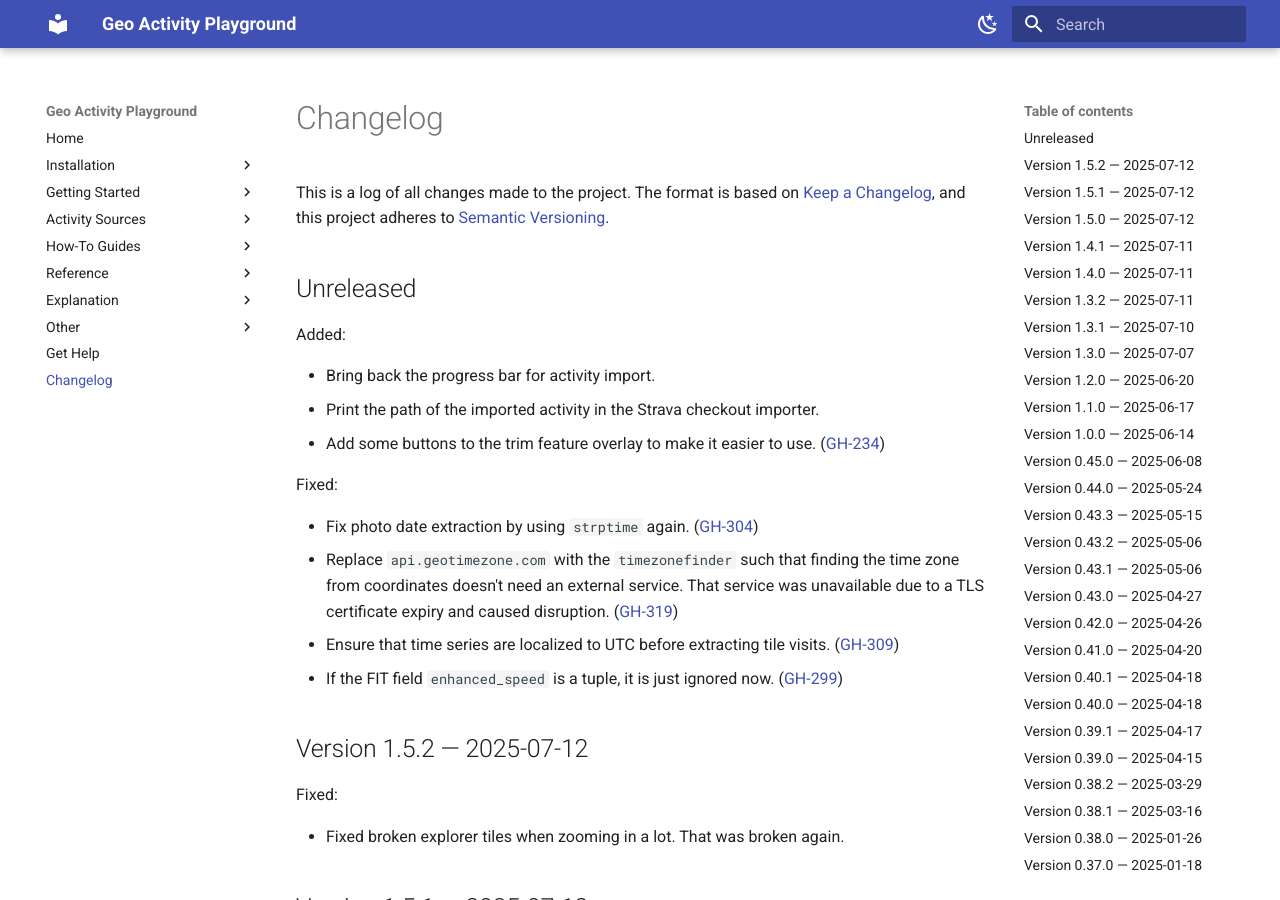
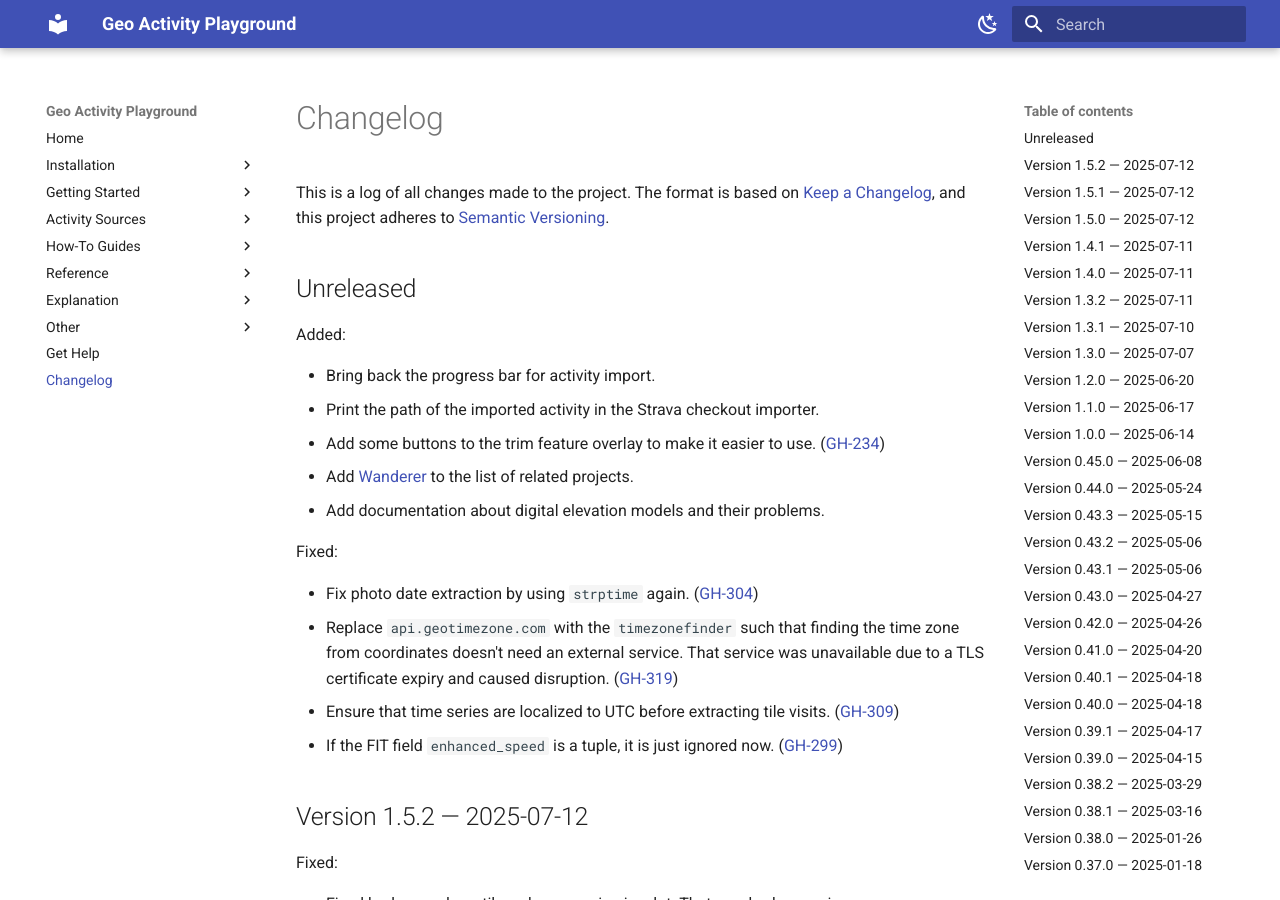
Before and after one commit to martin-ueding/geo-activity-playground, an MkDocs documentation site: the page built from docs/changelog.md, in a window 1280 px wide and 900 px high. Built offline with MkDocs 1.6.1 and Material for MkDocs 9.7.7, drawn with Linux system fonts in a browser that asks for light colours.

Commit message:
Add documentation about digital elevation models

```diff
--- a/docs/changelog.md
+++ b/docs/changelog.md
@@ -22,6 +22,8 @@ Added:
 - Bring back the progress bar for activity import.
 - Print the path of the imported activity in the Strava checkout importer.
 - Add some buttons to the trim feature overlay to make it easier to use. ([GH-234](https://github.com/martin-ueding/geo-activity-playground/issues/234))
+- Add [Wanderer](https://wanderer.to/) to the list of related projects.
+- Add documentation about digital elevation models and their problems.
 
 Fixed:
 
--- a/mkdocs.yml
+++ b/mkdocs.yml
@@ -56,6 +56,7 @@ nav:
     - heart-rate-zones.md
     - elevation-gain-from-noisy-data.md
     - time-zone-handling-sucks.md
+    - satellite-elevation-isnt-helpful.md
   - Other:
     - acknowledgments.md
     - similar-projects.md
```
Also changed, not shown: docs/satellite-elevation-isnt-helpful.md (added, +39 -0 lines), docs/similar-projects.md (+1 -0 lines), docs/images/elevation-from-copernicus.png (added), docs/images/elevation-from-measurement.png (added), 1 other file.
